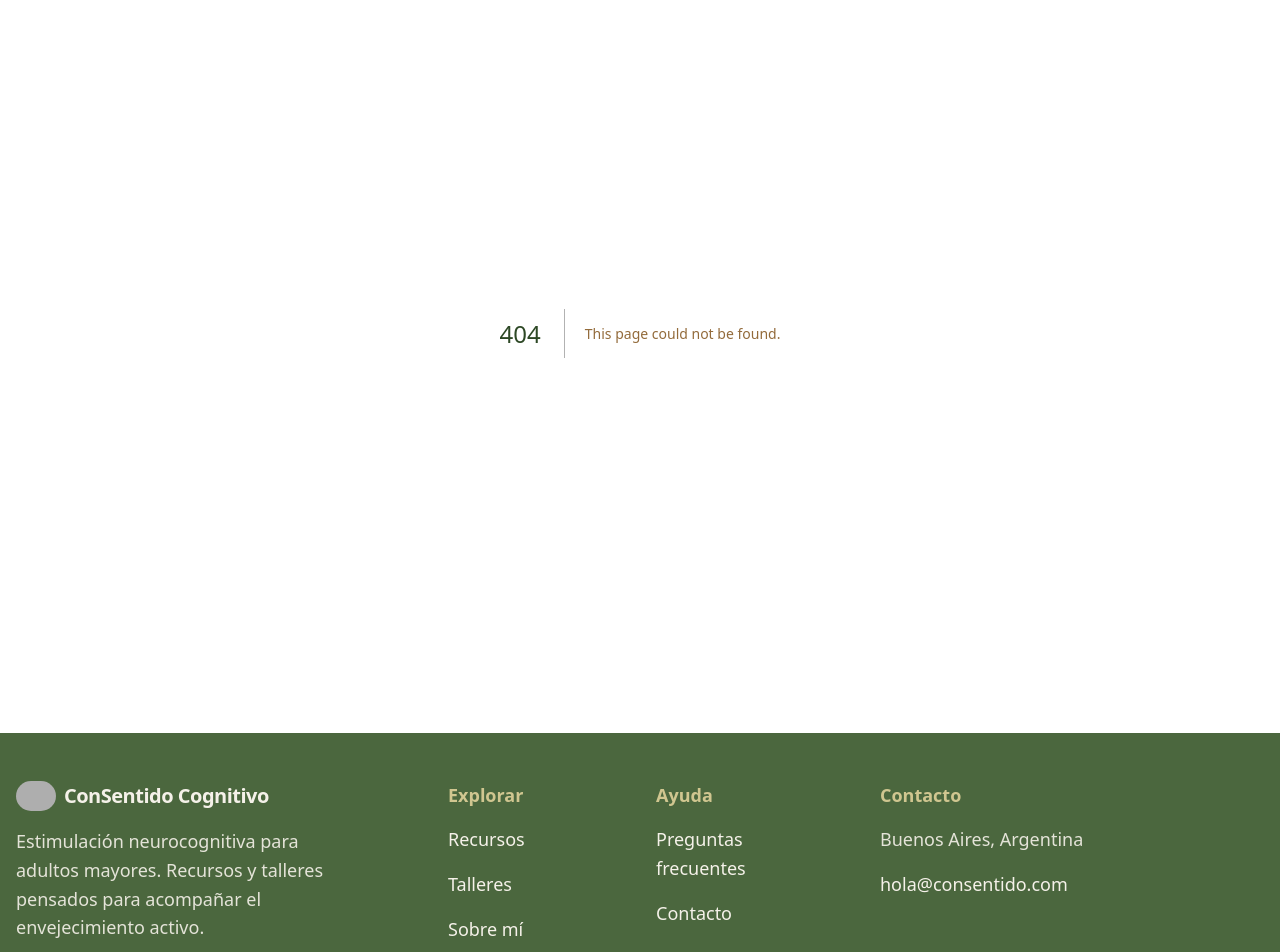
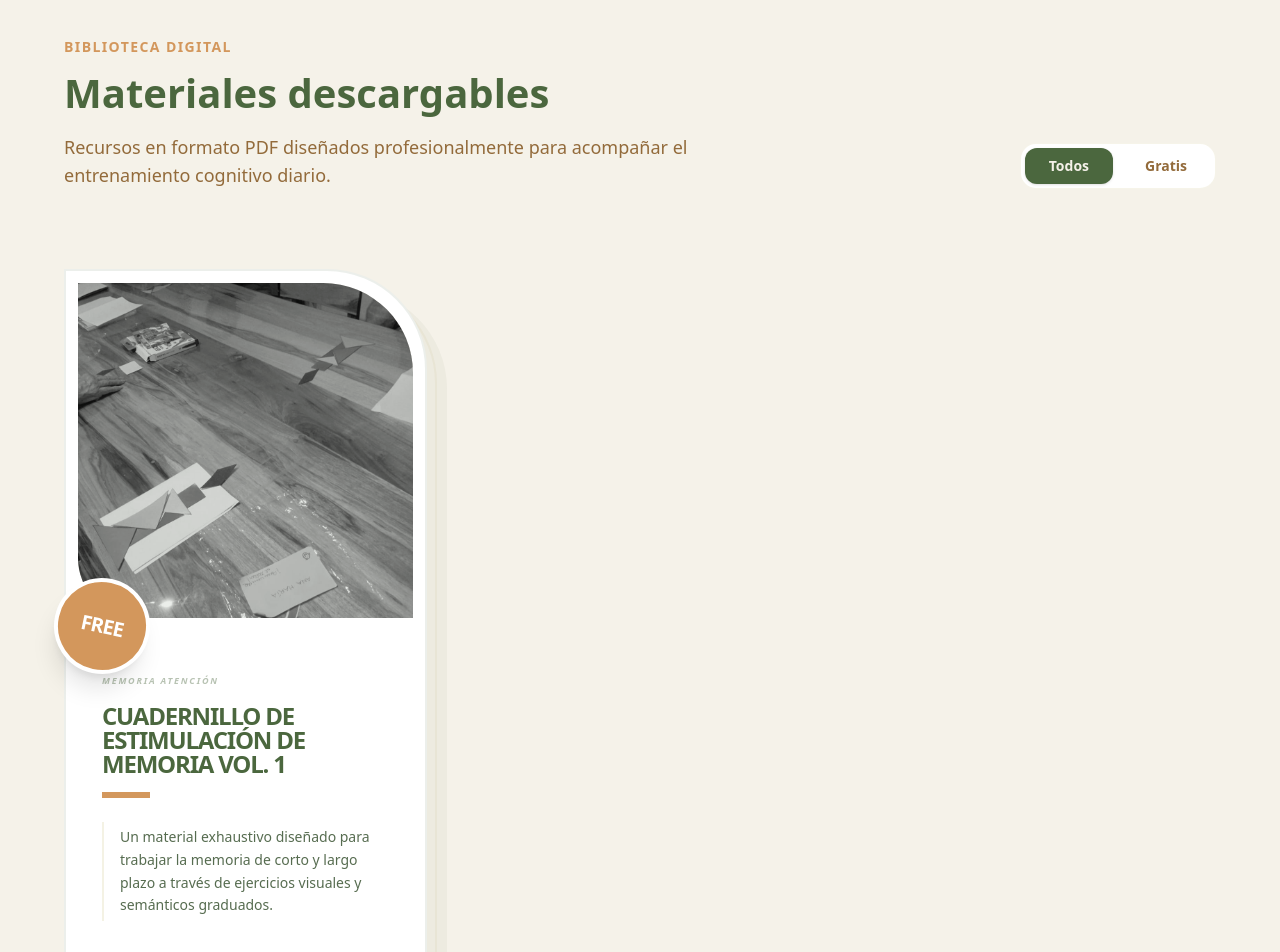
Before and after one commit to Frysccou-Dev/ConSentido-Cognitivo, a Next.js app: page /recursos in a window 1280 px wide. Before the commit this address had no page. Shown: the part 180-1132 px from the top of the page. Built offline with nearby package versions, Linux system fonts and the light colour scheme; grey boxes are pictures that could not be loaded.

Commit message:
feat: implement resources section with listing and detail pages, mock data, and new About Me and FAQ components.

```diff
--- /dev/null
+++ b/app/recursos/[id]/page.tsx
@@ -0,0 +1,104 @@
+import Image from "next/image";
+import Link from "next/link";
+import { notFound } from "next/navigation";
+import { mockRecursos } from "@/lib/data/mock-recursos";
+import { UUID } from "@/types/firebase-types";
+
+export function generateStaticParams() {
+  return mockRecursos.map((recurso) => ({
+    id: recurso.id,
+  }));
+}
+
+export default async function DetalleRecursoPage({
+  params,
+}: {
+  params: Promise<{ id: string }>;
+}) {
+  const { id } = await params;
+  const recurso = mockRecursos.find((r) => r.id === id);
+
+  if (!recurso) {
+    notFound();
+  }
+
+  return (
+    <main className="py-20 px-4 bg-white min-h-screen">
+      <div className="container mx-auto max-w-5xl">
+        <Link
+          href="/recursos"
+          className="inline-flex items-center gap-2 text-texto-secundario hover:text-primario-cerebro transition-colors mb-12 font-medium"
+        >
+          <span>&larr;</span> Volver a la biblioteca
+        </Link>
+
+        <div className="grid grid-cols-1 md:grid-cols-2 gap-12 lg:gap-20 items-start">
+          <div className="relative aspect-3/4 rounded-3xl overflow-hidden shadow-2xl bg-fondo">
+            <Image
+              src={recurso.urlImagen}
+              alt={recurso.titulo}
+              fill
+              className="object-cover"
+            />
+          </div>
+
+          <div className="flex flex-col gap-8">
+            <div className="flex flex-col gap-4">
+              <div className="flex flex-wrap gap-2">
+                {recurso.categorias.map((cat) => (
+                  <span
+                    key={cat}
+                    className="text-xs font-bold uppercase tracking-widest text-secundario-corazon bg-secundario-corazon/5 px-3 py-1 rounded-full border border-secundario-corazon/10"
+                  >
+                    {cat}
+                  </span>
+                ))}
+              </div>
+              <h1 className="text-title text-primario-cerebro">
+                {recurso.titulo}
+              </h1>
+              <div className="text-2xl font-bold text-primario-cerebro mt-2">
+                {recurso.precio === 0 ? "GRATIS" : `$${recurso.precio}`}
+              </div>
+            </div>
+
+            <div className="flex flex-col gap-4">
+              <h3 className="font-bold text-lg text-primario-cerebro">
+                Descripción
+              </h3>
+              <p className="text-texto-principal opacity-90 leading-relaxed text-lg">
+                {recurso.descripcion}
+              </p>
+            </div>
+
+            <div className="flex flex-col gap-4">
+              <h3 className="font-bold text-lg text-primario-cerebro">
+                Público objetivo
+              </h3>
+              <div className="flex flex-wrap gap-4">
+                {recurso.publico.map((p) => (
+                  <div
+                    key={p}
+                    className="flex items-center gap-2 text-texto-secundario font-medium"
+                  >
+                    <span className="w-1.5 h-1.5 rounded-full bg-secundario-corazon"></span>
+                    {p}
+                  </div>
+                ))}
+              </div>
+            </div>
+
+            <div className="pt-8 border-t border-anillo-claro/20">
+              <button className="w-full bg-primario-cerebro text-fondo py-5 rounded-2xl font-bold text-xl hover:bg-anillo-oscuro hover:scale-[1.02] transition-all shadow-lg hover:shadow-primario-cerebro/20">
+                {recurso.precio === 0 ? "Descargar ahora" : "Añadir al carrito"}
+              </button>
+              <p className="text-center text-xs text-texto-secundario mt-4">
+                Formato PDF • Entrega inmediata
+              </p>
+            </div>
+          </div>
+        </div>
+      </div>
+    </main>
+  );
+}
--- /dev/null
+++ b/app/recursos/page.tsx
@@ -0,0 +1,39 @@
+import ResourceCard from "@/components/recursos/ResourceCard";
+import { mockRecursos } from "@/lib/data/mock-recursos";
+
+export default function RecursosPage() {
+  return (
+    <main className="py-20 px-4 bg-fondo/30 min-h-screen">
+      <div className="container mx-auto max-w-6xl">
+        <header className="flex flex-col md:flex-row md:items-end justify-between gap-6 mb-16">
+          <div className="max-w-2xl">
+            <span className="text-secundario-corazon font-bold tracking-widest uppercase text-sm">
+              Biblioteca Digital
+            </span>
+            <h1 className="text-title text-primario-cerebro mt-2">
+              Materiales descargables
+            </h1>
+            <p className="text-texto-secundario text-lg mt-4">
+              Recursos en formato PDF diseñados profesionalmente para acompañar
+              el entrenamiento cognitivo diario.
+            </p>
+          </div>
+          <div className="flex gap-2 bg-white p-1 rounded-2xl border border-anillo-claro/20">
+            <button className="px-6 py-2 rounded-xl bg-primario-cerebro text-fondo font-bold text-sm shadow-sm">
+              Todos
+            </button>
+            <button className="px-6 py-2 rounded-xl text-texto-secundario font-bold text-sm hover:bg-fondo transition-colors">
+              Gratis
+            </button>
+          </div>
+        </header>
+
+        <div className="grid grid-cols-1 sm:grid-cols-2 lg:grid-cols-3 gap-8">
+          {mockRecursos.map((recurso) => (
+            <ResourceCard key={recurso.id} recurso={recurso} />
+          ))}
+        </div>
+      </div>
+    </main>
+  );
+}
--- a/components/about/AboutMe.tsx
+++ b/components/about/AboutMe.tsx
@@ -6,7 +6,7 @@ export default function AboutMe() {
       <div className="container mx-auto max-w-6xl">
         <div className="grid grid-cols-1 lg:grid-cols-12 gap-16 items-center">
           <div className="lg:col-span-5 relative">
-            <div className="relative aspect-[4/5] rounded-3xl overflow-hidden shadow-2xl skew-y-1">
+            <div className="relative aspect-4/5 rounded-3xl overflow-hidden shadow-2xl skew-y-1">
               <div className="absolute inset-0 bg-primario-cerebro/10 animate-pulse"></div>
               <Image
                 src="/Hero.jpeg"
--- a/components/faq/FAQList.tsx
+++ b/components/faq/FAQList.tsx
@@ -67,7 +67,7 @@ export default function FAQList() {
                   className="w-full flex items-center gap-6 p-8 text-left group"
                 >
                   <span
-                    className={`flex-shrink-0 w-8 h-8 rounded-full border-2 flex items-center justify-center transition-all duration-300 ${
+                    className={`shrink-0 w-8 h-8 rounded-full border-2 flex items-center justify-center transition-all duration-300 ${
                       activeIndex === index
                         ? "bg-primario-cerebro border-primario-cerebro text-white"
                         : "border-anillo-claro text-primario-cerebro group-hover:border-primario-cerebro"
--- /dev/null
+++ b/components/recursos/ResourceCard.tsx
@@ -0,0 +1,66 @@
+import Link from "next/link";
+import Image from "next/image";
+import { RecursoPDF } from "@/types/firebase-types";
+
+interface ResourceCardProps {
+  recurso: RecursoPDF;
+}
+
+export default function ResourceCard({ recurso }: ResourceCardProps) {
+  return (
+    <div className="relative group bg-white rounded-tr-[100px] rounded-bl-[100px] border-2 border-primario-cerebro/10 p-1 flex flex-col h-full shadow-[20px_20px_0px_0px_rgba(75,103,62,0.05)]">
+      <div className="relative aspect-square overflow-hidden rounded-tr-[90px] rounded-bl-[60px] bg-fondo m-2">
+        <Image
+          src={recurso.urlImagen}
+          alt={recurso.titulo}
+          fill
+          className="object-cover grayscale hover:grayscale-0 transition-all duration-700"
+        />
+        <div className="absolute inset-0 bg-primario-cerebro/10 mix-blend-multiply"></div>
+      </div>
+
+      <div className="p-8 flex flex-col grow gap-6 relative">
+        <div className="absolute -top-12 -left-4 w-24 h-24 bg-secundario-corazon rounded-full flex items-center justify-center shadow-xl border-4 border-white rotate-12">
+          <span className="text-white font-black text-xl tracking-tighter">
+            {recurso.precio === 0 ? "FREE" : `$${recurso.precio}`}
+          </span>
+        </div>
+
+        <div className="flex flex-col gap-4 mt-4">
+          <div className="flex flex-wrap gap-1">
+            {recurso.categorias.map((cat) => (
+              <span
+                key={cat}
+                className="text-[9px] font-black uppercase tracking-[0.2em] text-primario-cerebro/40 italic"
+              >
+                {cat}
+              </span>
+            ))}
+          </div>
+
+          <h3 className="text-2xl font-black text-primario-cerebro leading-none uppercase tracking-tighter wrap-break-word">
+            {recurso.titulo}
+          </h3>
+
+          <div className="w-12 h-1.5 bg-secundario-corazon mb-2"></div>
+
+          <p className="text-texto-principal text-sm leading-relaxed font-medium opacity-80 border-l-2 border-anillo-claro/30 pl-4 py-1">
+            {recurso.descripcion}
+          </p>
+        </div>
+
+        <div className="mt-auto pt-6">
+          <Link
+            href={`/recursos/${recurso.id}`}
+            className="group/btn relative inline-flex items-center justify-center px-8 py-4 font-black text-primario-cerebro uppercase tracking-widest overflow-hidden border-2 border-primario-cerebro transition-all duration-300 rounded-lg hover:text-white"
+          >
+            <span className="absolute inset-0 w-0 bg-primario-cerebro transition-all duration-300 ease-out group-hover/btn:w-full"></span>
+            <span className="relative">Obtener Material_</span>
+          </Link>
+        </div>
+      </div>
+
+      <div className="absolute -z-10 -bottom-3 -right-3 w-full h-full border-2 border-anillo-claro/20 rounded-tr-[100px] rounded-bl-[100px]"></div>
+    </div>
+  );
+}
--- /dev/null
+++ b/lib/data/mock-recursos.ts
@@ -0,0 +1,17 @@
+import { Timestamp } from "firebase/firestore";
+import { RecursoPDF, UUID } from "@/types/firebase-types";
+
+export const mockRecursos: RecursoPDF[] = [
+  {
+    id: "recurso-test-01" as UUID,
+    titulo: "Cuadernillo de Estimulación de Memoria Vol. 1",
+    descripcion:
+      "Un material exhaustivo diseñado para trabajar la memoria de corto y largo plazo a través de ejercicios visuales y semánticos graduados.",
+    precio: 0,
+    urlArchivo: "#",
+    urlImagen: "/Hero.jpeg",
+    categorias: ["Memoria", "Atención"],
+    publico: ["Hogar", "Consultorio"],
+    fechaCreacion: Timestamp.now(),
+  },
+];
```
